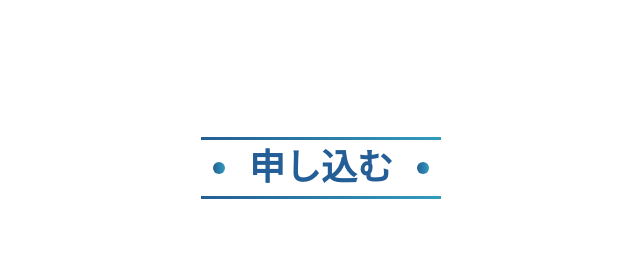
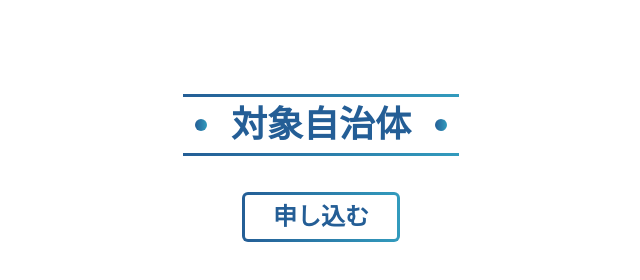
Before and after one commit to hnagaki-coder/lull-DX-LP, a plain HTML site: page index.html in a window 1280 px wide. Shown: the whole page, without its empty margins (319-959 px from the left). Drawn offline with Linux system fonts and the light colour scheme.

Commit message:
CTAボタンを作成しました

```diff
--- a/index.html
+++ b/index.html
@@ -7,9 +7,9 @@
   <link rel="stylesheet" href="src/styles.css">
 </head>
 <body>
-  <main style="display:flex;justify-content:center;align-items:center;min-height:40vh;">
-    <h2 class="section-title">申し込む</h2>
-
+  <main style="display:flex;flex-direction:column;gap:18px;justify-content:center;align-items:center;min-height:40vh;">
+    <h2 class="section-title">対象自治体</h2>
+    <button class="cta-button" type="button" aria-label="申し込む">申し込む</button>
   </main>
   <script src="script.js" defer></script>
 </body>
--- a/src/styles.scss
+++ b/src/styles.scss
@@ -45,3 +45,60 @@
 
   -webkit-font-smoothing: antialiased;
 }
+
+/* ==============================
+   Typography (1280px baseline)
+   Calculate vw so that at 1280px the sizes equal the requested px values.
+   h2: 36px -> 2.8125vw
+   h3: 24px -> 1.875vw
+   h4: 18px -> 1.40625vw
+   p : 16px -> 1.25vw
+   Use clamp to provide reasonable minimums on very small viewports.
+   ============================== */
+h2 {
+  font-size: clamp(20px, 2.8125vw, 36px);
+  margin: 0 0 0.5em 0;
+}
+
+h3 {
+  font-size: clamp(16px, 1.875vw, 24px);
+  margin: 0 0 0.5em 0;
+}
+
+h4 {
+  font-size: clamp(14px, 1.40625vw, 18px);
+  margin: 0 0 0.5em 0;
+}
+
+p {
+  font-size: clamp(12px, 1.25vw, 16px);
+  line-height: 1.6;
+  margin: 0 0 1em 0;
+}
+
+/* ==============================
+   CTA ボタン
+   画像に合わせた白背景 + グラデーション枠、青いテキスト
+   ============================== */
+.cta-button {
+  display: inline-block;
+  padding: 10px 28px;
+  font-weight: 700;
+  line-height: 1;
+  text-align: center;
+  border-radius: 6px;
+  cursor: pointer;
+  border: 3px solid transparent;
+  background: linear-gradient(#ffffff, #ffffff) padding-box, $brand-gradient-x border-box;
+  background-clip: padding-box, border-box;
+  color: $brand-color-start;
+  font-size: clamp(16px, 1.875vw, 24px);
+  -webkit-font-smoothing: antialiased;
+  transition: transform 120ms ease, box-shadow 120ms ease;
+}
+.cta-button:hover {
+  transform: translateY(-2px);
+  box-shadow: 0 6px 18px rgba(36,94,150,0.12);
+}
+.cta-button:active { transform: translateY(0); }
+.cta-button:focus { outline: 3px solid rgba(36,94,150,0.12); outline-offset: 2px; }
```
Also changed, not shown: src/styles.css, 1 other file.
